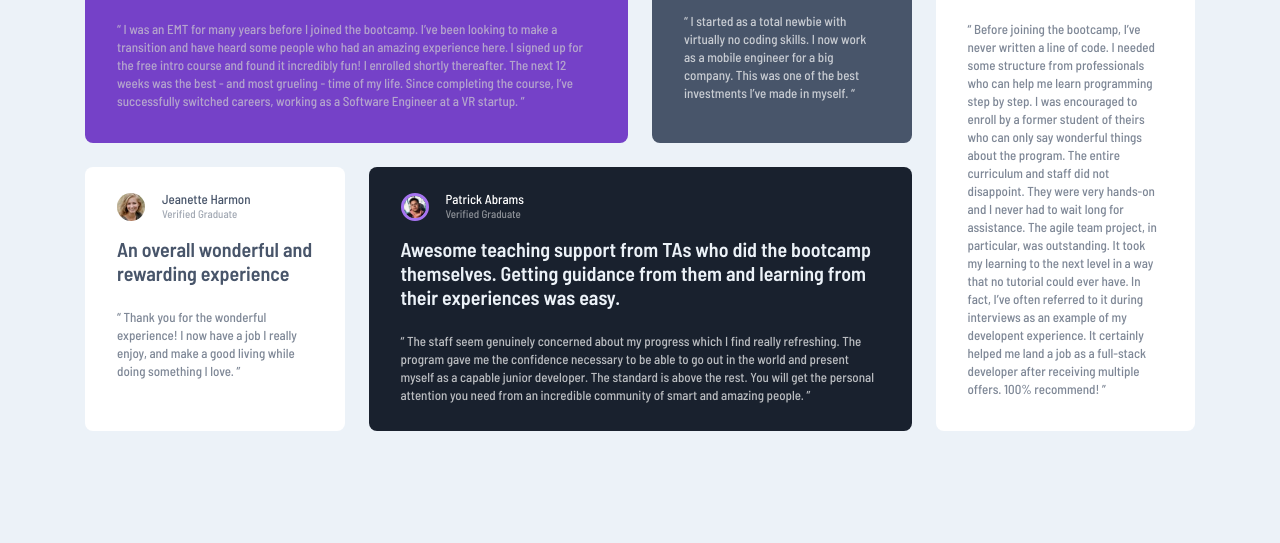
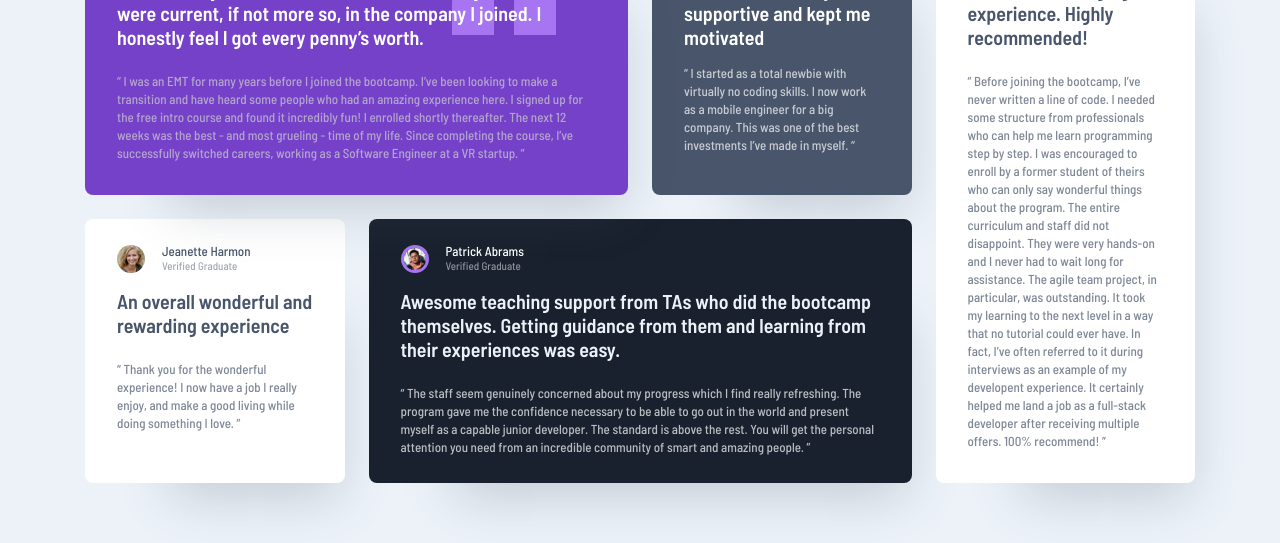
Before and after one commit to SydsBike/07-testimonials-grid-section-main, a plain HTML site: page index.html in a window 1280 px wide. Shown: the part 257-800 px from the top of the page. Drawn offline with Linux system fonts and the light colour scheme.

Commit message:
add shadow

```diff
--- a/style.css
+++ b/style.css
@@ -22,6 +22,9 @@
 
   --clr-grey-200: hsl(0, 0%, 81%);
   --clr-grey-500: hsl(217, 19%, 35%);
+  --clr-grey-500-sh: hsla(217, 19%, 35%, .2474);
+
+
 
   --clr-purple-300: hsl(264, 82%, 70%);
   --clr-purple-500: hsl(263, 55%, 52%);
@@ -213,7 +216,7 @@ body {
   font-weight: var(--fw-500);
   background-color: var(--clr-primary-bg);
   display: grid;
-  place-items: center;
+  justify-items: center;
 }
 
 .primary-content {
@@ -227,6 +230,7 @@ body {
 
 .card {
   border-radius: var(--r-8);
+  box-shadow: 40px 60px 50px -47px var(--clr-grey-500-sh);
 }
 
 .card-wrapper {
@@ -252,6 +256,9 @@ body {
 }
 
 @media (min-width: 60em) {
+  .primary-content {
+    margin-top: 164px;
+  }
   .primary-content-wrapper {
     max-width: 1110px;
     grid-template-columns: repeat(4, 1fr);
```
